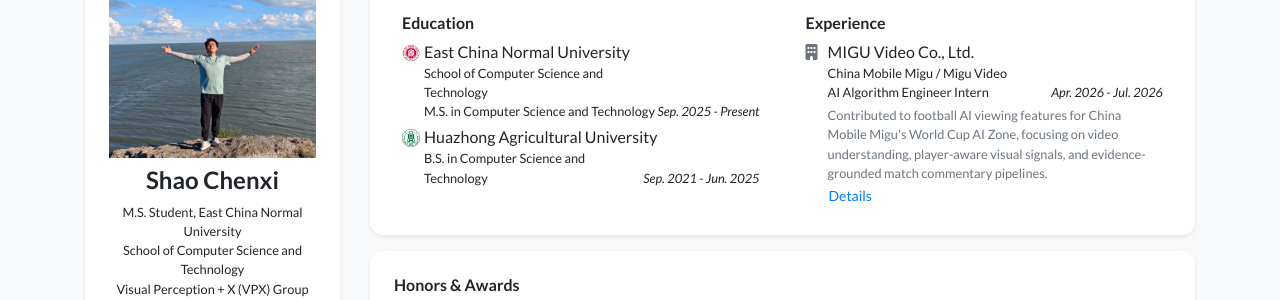
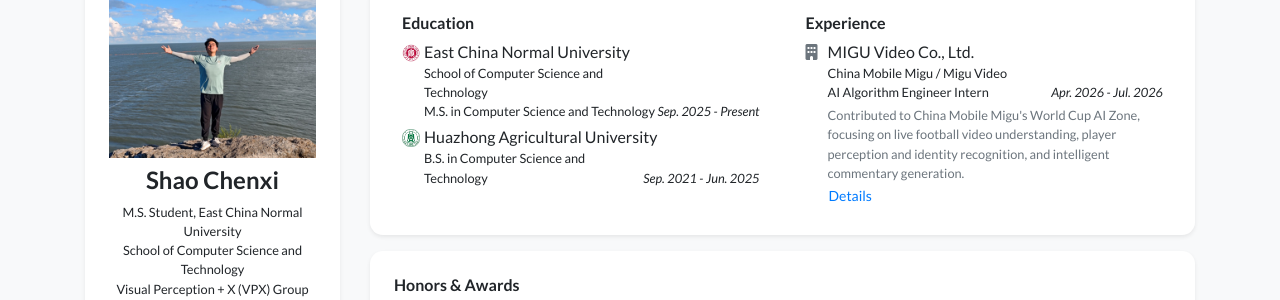
Before and after one commit to qwqalice/qwqalice.github.io, a Jekyll site: the page built from index.html, in a window 1280 px wide and 900 px high, scrolled down 384 px. Shown: the part 153-453 px from the top of the window. Built offline with Jekyll 4.4.1, drawn with Linux system fonts in a browser that asks for light colours; nearby versions of some CDN libraries; a style sheet for code colours, icons or effects is not loaded; part of the change alters nothing that is shown.

Commit message:
Update internship experience at MIGU Video with detailed project descriptions
- StreamSoccer: streaming video caption system for live football
- SoccerTracker: player tracking and ReID system
- Close-up player identification and personalized commentary system

Co-Authored-By: Claude <noreply@anthropic.com>

```diff
--- a/_data/profile.yml
+++ b/_data/profile.yml
@@ -61,26 +61,34 @@ experience:
   position: AI Algorithm Engineer Intern
   date: Apr. 2026 - Jul. 2026
   summary: >-
-    Contributed to football AI viewing features for China Mobile Migu's World
-    Cup AI Zone, focusing on video understanding, player-aware visual signals,
-    and evidence-grounded match commentary pipelines.
+    Contributed to China Mobile Migu's World Cup AI Zone, focusing on live
+    football video understanding, player perception and identity recognition,
+    and intelligent commentary generation.
   details:
   - >-
-    Supported AI Zone-oriented football video understanding by mapping raw match
-    streams into structured event records for tactical visualization,
-    intelligent commentary, highlight review, and viewer-facing Q&A scenarios.
+    Designed and implemented a streaming video caption system (StreamSoccer)
+    for live football broadcasts, converting real-time match footage into
+    structured semantic event records and natural language descriptions for
+    downstream commentary and Q&A. The system adopts a three-stage streaming
+    architecture based on Qwen3-VL: short-term event memory learning,
+    memory-to-factual-caption conversion, and evidence-grounded live commentary
+    generation. This work has been submitted as a research paper.
   - >-
-    Designed a streaming soccer understanding prototype covering semantic event
-    boundaries, short-term event memory, memory-to-factual-caption conversion,
-    and evidence-grounded live commentary data construction.
+    Built a player tracking and re-identification system (SoccerTracker) for
+    real-world football broadcasts, addressing global identity association
+    across long camera cuts and player re-entry. Integrated SRITrack online
+    tracker with DINOv3 feature extraction and OCR-assisted jersey number
+    recognition, and designed a global identity graph optimization scheme
+    combining ReID similarity, team consistency, jersey number, and temporal
+    constraints.
   - >-
-    Built football player tracking and ReID data workflows that convert match
-    videos into tracklets, player crops, team labels, OCR-assisted jersey-number
-    cues, weak pair labels, and global identity annotations.
-  - >-
-    Organized player and match-preview assets, including roster normalization,
-    face/body/jersey image screening, source-backed static metadata, and data
-    quality rules for player-aware viewing features.
+    Developed an end-to-end close-up player identification and personalized
+    commentary system. For identification, built a face-body-jersey three-modal
+    fusion framework using ArcFace embeddings and FAISS vector retrieval with
+    a Qwen3-VL-Reranker for final adjudication, supporting unknown/ambiguous
+    rejection. For commentary, collected online player data, distilled the
+    commentary style of top football content creators, and fine-tuned
+    Qwen 3.5 4B for personalized commentary generation.
 
 projects:
 - title: Intelligent Sandplay for Psychological Assessment
```
